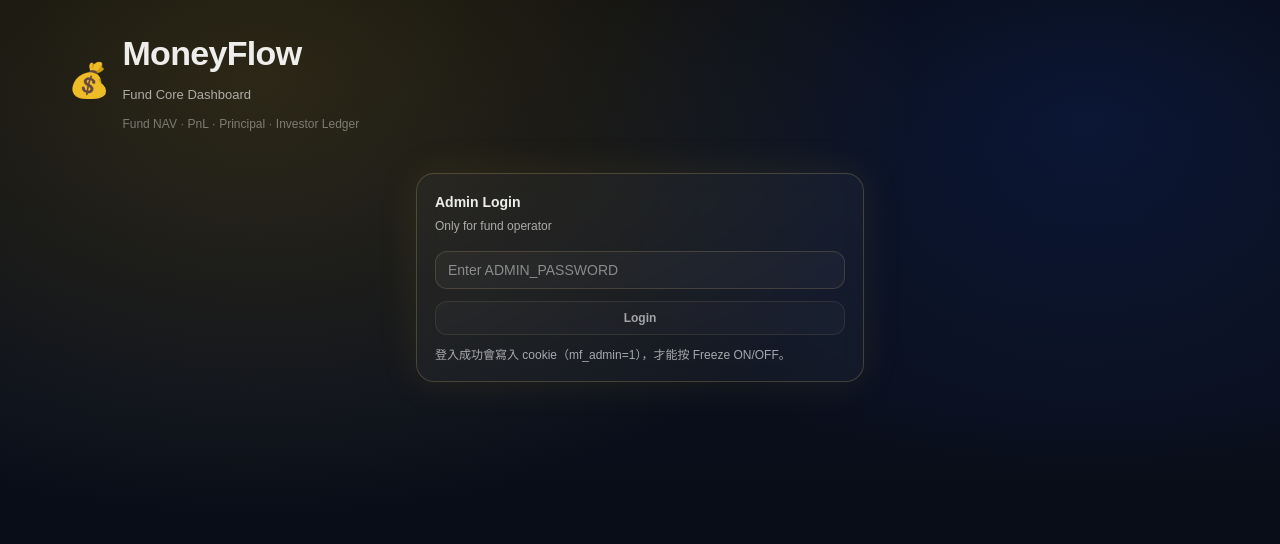
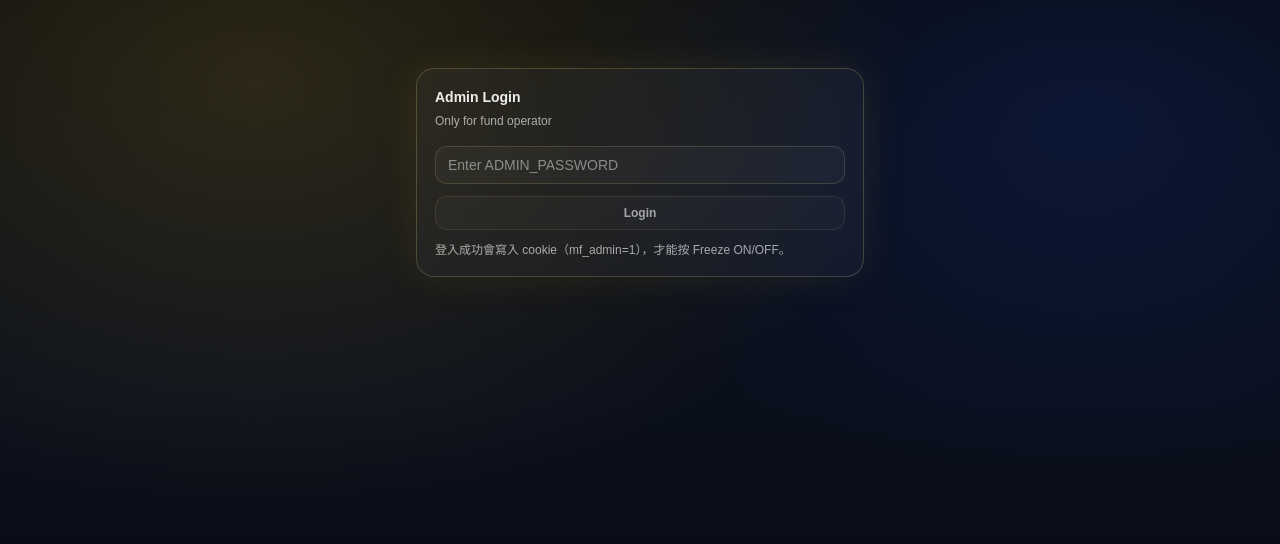
Before and after one commit to moneyflow888/moneyflow-fund, a Next.js app: page /admin/login in a window 1280 px wide. Shown: the top 544 px of the page. Built offline with nearby package versions, Linux system fonts and the light colour scheme.

Commit message:
Update MfUi.tsx

```diff
--- a/components/mf/MfUi.tsx
+++ b/components/mf/MfUi.tsx
@@ -35,11 +35,15 @@ export const PIE_PALETTE = [
 
 export function Shell({
   children,
+  headerLeft,
   headerRight,
 }: {
   children: React.ReactNode;
+  headerLeft?: React.ReactNode;
   headerRight?: React.ReactNode;
 }) {
+  const hasHeader = Boolean(headerLeft || headerRight);
+
   return (
     <main
       style={{
@@ -49,30 +53,14 @@ export function Shell({
       }}
     >
       <div style={{ maxWidth: 1180, margin: "0 auto", padding: "28px 18px 60px" }}>
-        <div className="flex items-start justify-between gap-3">
-          <div>
-            <div className="flex items-center gap-3">
-              <div style={{ fontSize: 34, lineHeight: 1 }}>💰</div>
-              <div>
-                <div style={{ fontSize: 34, fontWeight: 700, letterSpacing: "-0.02em" }}>
-                  MoneyFlow
-                </div>
-                <div style={{ marginTop: 6, color: THEME.muted, fontSize: 13 }}>
-                  Fund Core Dashboard
-                </div>
-                <div style={{ marginTop: 10, color: THEME.faint, fontSize: 12 }}>
-                  Fund NAV · PnL · Principal · Investor Ledger
-                </div>
-              </div>
-            </div>
+        {hasHeader ? (
+          <div className="flex items-start justify-between gap-3">
+            <div>{headerLeft}</div>
+            {headerRight ? <div className="flex items-center gap-2">{headerRight}</div> : null}
           </div>
+        ) : null}
 
-          {headerRight ? (
-            <div className="flex items-center gap-2">{headerRight}</div>
-          ) : null}
-        </div>
-
-        <div style={{ marginTop: 18 }}>{children}</div>
+        <div style={{ marginTop: hasHeader ? 18 : 0 }}>{children}</div>
       </div>
     </main>
   );
@@ -123,14 +111,10 @@ export function Card({
         <div className="flex items-start justify-between gap-3">
           <div>
             {title ? (
-              <div style={{ fontSize: 14, fontWeight: 700, color: THEME.text }}>
-                {title}
-              </div>
+              <div style={{ fontSize: 14, fontWeight: 700, color: THEME.text }}>{title}</div>
             ) : null}
             {subtitle ? (
-              <div style={{ marginTop: 4, fontSize: 12, color: THEME.muted }}>
-                {subtitle}
-              </div>
+              <div style={{ marginTop: 4, fontSize: 12, color: THEME.muted }}>{subtitle}</div>
             ) : null}
           </div>
           {right ? <div className="shrink-0">{right}</div> : null}
@@ -153,13 +137,20 @@ export function Metric({
   sub?: string;
   tone?: "good" | "bad" | "neutral";
 }) {
-  const vColor =
-    tone === "good" ? THEME.good : tone === "bad" ? THEME.bad : THEME.text;
+  const vColor = tone === "good" ? THEME.good : tone === "bad" ? THEME.bad : THEME.text;
 
   return (
     <div>
       <div style={{ fontSize: 13, color: THEME.muted, fontWeight: 700 }}>{label}</div>
-      <div style={{ marginTop: 8, fontSize: 34, fontWeight: 800, color: vColor, letterSpacing: "-0.02em" }}>
+      <div
+        style={{
+          marginTop: 8,
+          fontSize: 34,
+          fontWeight: 800,
+          color: vColor,
+          letterSpacing: "-0.02em",
+        }}
+      >
         {value}
       </div>
       {sub ? (
```
